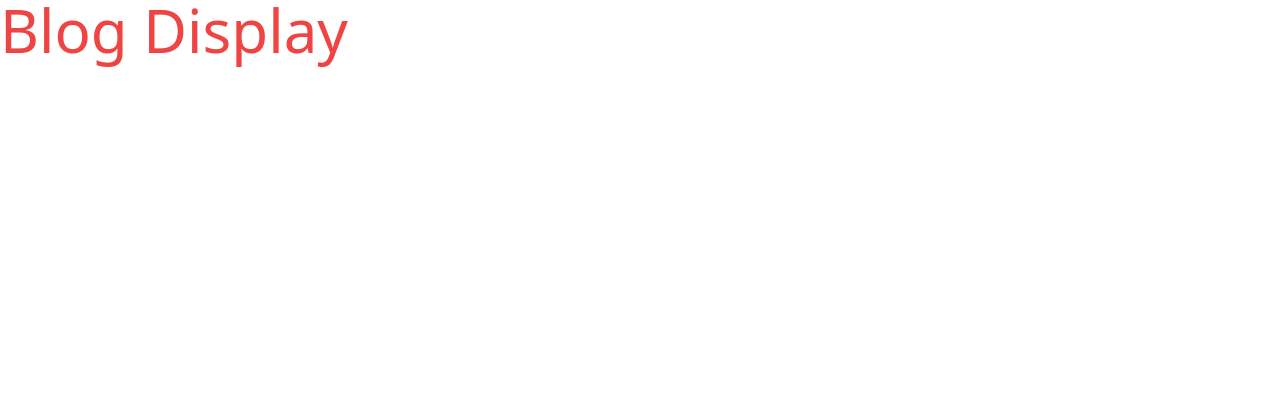
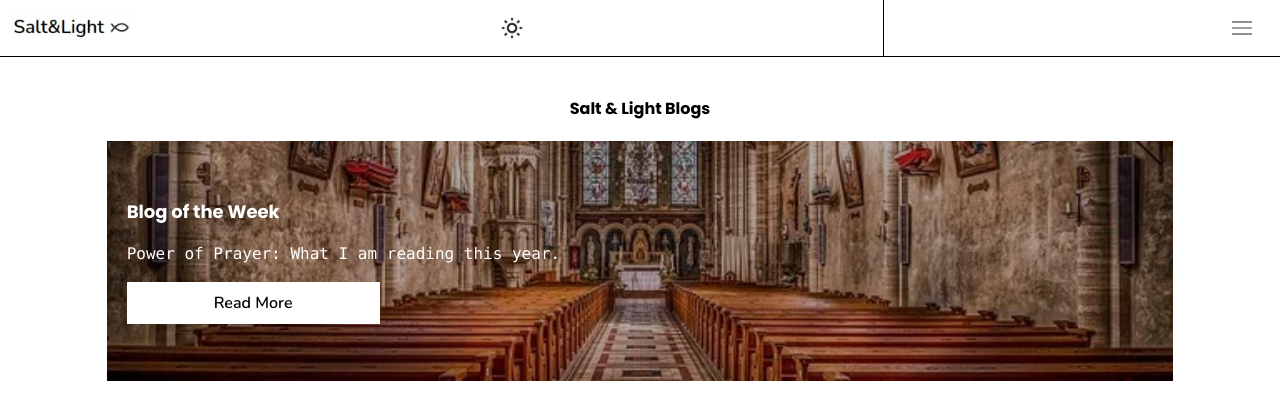
Before and after one commit to softwareNinja-888/salt_light_blog, a React (Vite) app in the folder blog/: page /blogs in a window 1280 px wide. Shown: the top 420 px of the page. Built offline with nearby package versions, Linux system fonts and the light colour scheme.

Commit message:
Add blog of the week in blogs page

```diff
--- a/blog/src/components/BlogDisplay.jsx
+++ b/blog/src/components/BlogDisplay.jsx
@@ -1,7 +1,18 @@
+import { BlogItem } from "./BlogItem";
+import { BlogOfWeek } from "./BlogOfWeek";
+import { Header } from "./Header";
+
 export function BlogDisplay(){
     return (
         <>
-            <div className="text-6xl text-red-500">Blog Display</div>
+            <div className="bg-white h-full w-screen dark:bg-theme ">
+                <Header/>
+                <div className="flex flex-col justify-center gap-5 items-center">
+                    <div className="font-poppins mt-10">Salt & Light Blogs</div>
+                    <BlogOfWeek/>
+                </div>
+
+            </div>
         </>
     )
 }
--- /dev/null
+++ b/blog/src/components/BlogOfWeek.jsx
@@ -0,0 +1,14 @@
+export function BlogOfWeek(){
+    return (
+        <>
+            <div className="flex bg-blogBackground bg-center bg-cover bg-no-repeat h-60 px-5 py-5 relative w-10/12">
+                <div className="absolute inset-0 bg-black bg-opacity-30 pointer-events-none"></div>
+                <div className="flex flex-col gap-4 relative z-10 justify-center">
+                    <div className="text-white font-poppins text-lg">Blog of the Week</div>
+                    <div className="text-white font-mono text-md">Power of Prayer: What I am reading this year.</div>
+                    <div className="font-nunito text-black border border-white w-7/12 flex justify-center px-6 py-2 bg-white ">Read More</div>
+                </div>
+            </div>
+        </>
+    )
+}
--- a/blog/tailwind.config.js
+++ b/blog/tailwind.config.js
@@ -18,6 +18,7 @@ export default {
         roboto: ['roboto','sans-serif'],
       },
       backgroundImage: {
+        blogBackground: 'url("/blog/churchC1.webp")'
       },
       backgroundColor: {
         'theme': '#222222'
```
